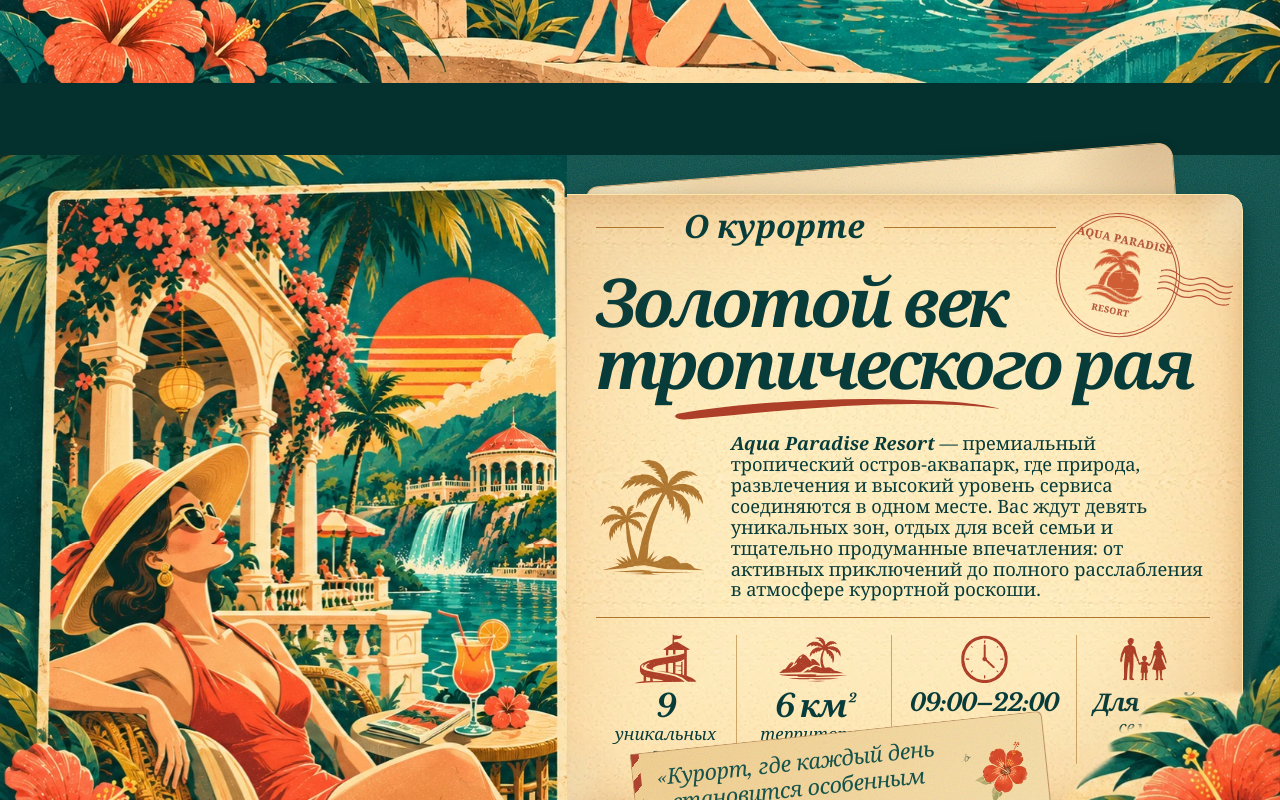
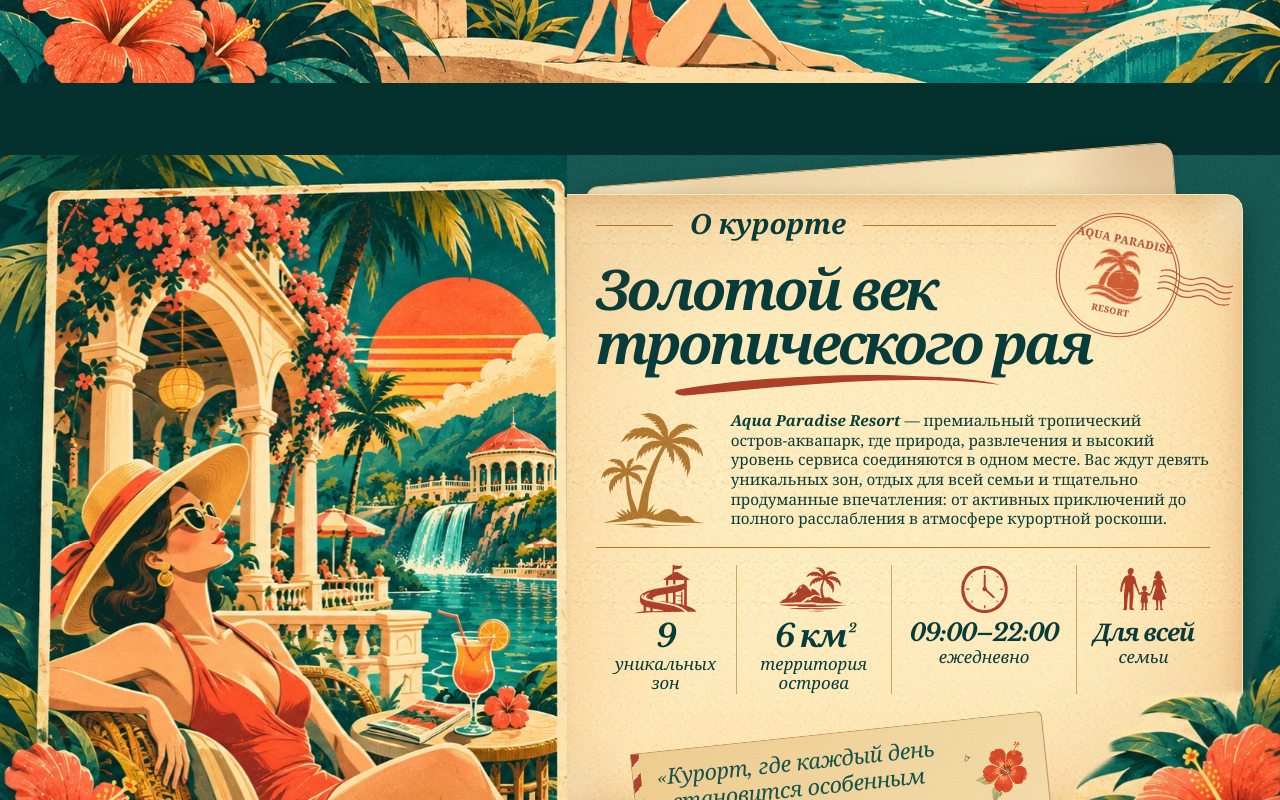
Before and after one commit to raccoonforge/aqua-paradise-resort, a React (Vite) app: page / in a window 1280 px wide. Shown: the part 637-1437 px from the top of the page. Built offline with nearby package versions, Linux system fonts and the light colour scheme; a web font is replaced by a local one.

Commit message:
Reduce About Resort title and body typography for editorial breathing room

```diff
--- a/src/HomeFidelity.css
+++ b/src/HomeFidelity.css
@@ -812,3 +812,23 @@
     overflow: visible;
   }
 }
+
+
+/* About Resort editorial typography: give the magazine copy breathing room. */
+@media (min-width: 1001px) {
+  .riv-home .apr-about__label { font-size: 2.18cqw; }
+  .riv-home .apr-about h2 {
+    font-size: 4.38cqw;
+    line-height: .98;
+    margin-top: .36em;
+  }
+  .riv-home .apr-about__intro p {
+    font-size: 1.19cqw;
+    line-height: 1.29;
+  }
+}
+@media (max-width: 1000px) {
+  .riv-home .apr-about__label { font-size: clamp(18px, 3.7cqw, 28px); }
+  .riv-home .apr-about h2 { font-size: clamp(30px, 5.7cqw, 45px); line-height: 1.04; }
+  .riv-home .apr-about__intro p { font-size: clamp(15px, 2.7cqw, 19px); line-height: 1.4; }
+}
```
